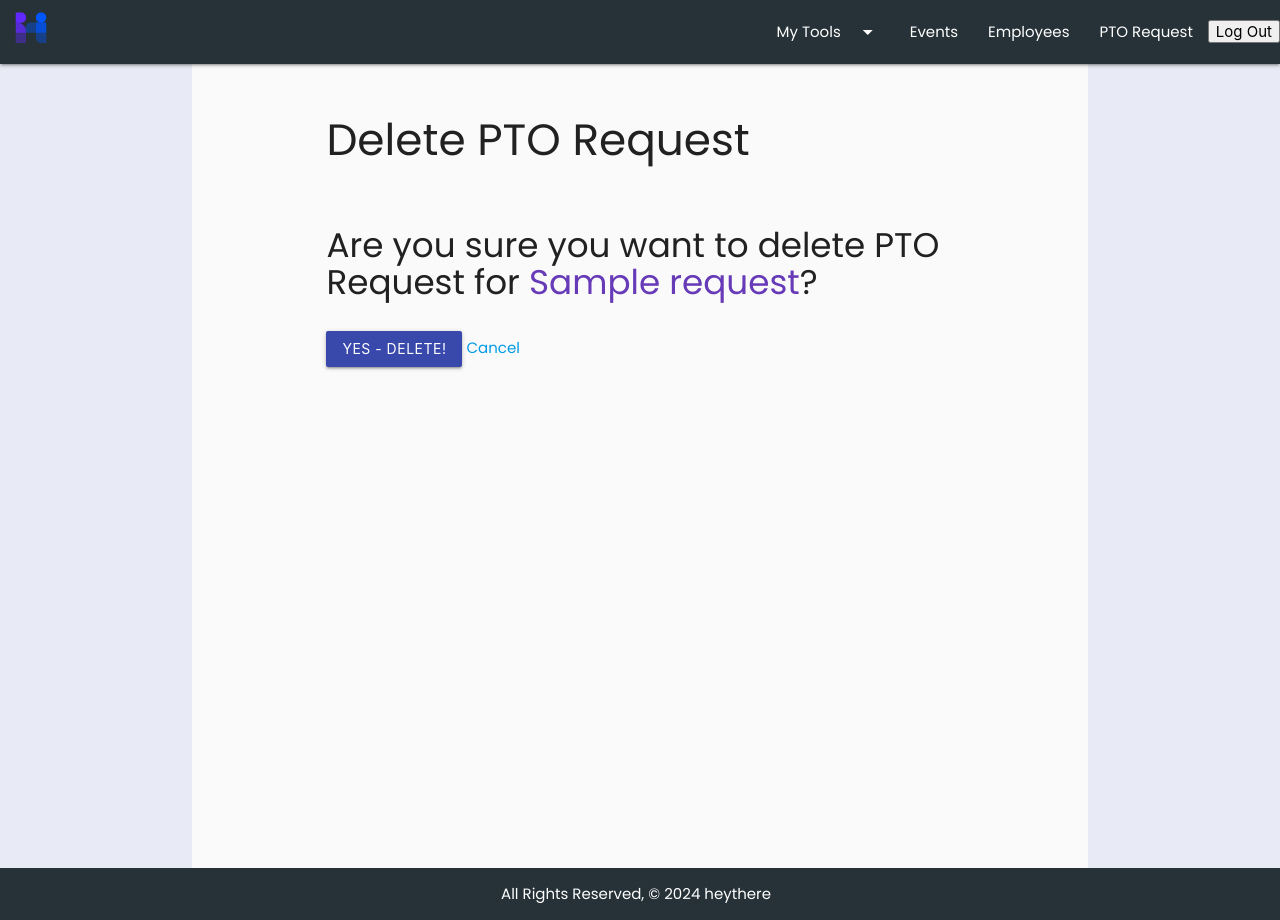
After one commit to milenap11/heythere, a Django app: page /pto_requests/1/delete/ in a window 1280 px wide. The commit adds this page. Run offline with Django 4.2, Linux system fonts and the light colour scheme; a user stored in the database is signed in; tables that the repository leaves empty hold one stand-in row (values such as "Sample post").

Commit message:
fixed pto request CRUD and routes

```diff
--- a/heythere/main_app/models.py
+++ b/heythere/main_app/models.py
@@ -100,6 +100,7 @@ class Employee(models.Model):
     birthdate = models.DateField()
     manager_id = models.IntegerField(default=0)
     attending_events = models.ManyToManyField(Event)
+    # pto_requested = models.ForeignKey(PTO_request, on_delete=models.CASCADE)
     user = models.OneToOneField(
         User,
         on_delete=models.CASCADE,
@@ -121,10 +122,17 @@ class PTO_request(models.Model):
     )
     start_date = models.DateField()
     end_date = models.DateField()
-    employee = models.ForeignKey(Employee, on_delete=models.CASCADE)
+    employee = models.OneToOneField(
+        Employee,
+        on_delete=models.CASCADE,
+        null=True
+    )
 
     def __str__(self):
         return f"STATUS {self.get_status_display()}: {self.employee} asked for time off from {self.start_date} to {self.end_date}"
+
+    def get_absolute_url(self):
+        return reverse('pto_requests_detail', kwargs={'pto_request_id': self.id})
 
     class Meta:
         ordering: ['-start_date']
--- a/heythere/main_app/templates/base.html
+++ b/heythere/main_app/templates/base.html
@@ -38,7 +38,7 @@
           <li><a class="dropdown-trigger" href="https://slack.com/workspace-signin" data-target="dropdown-menu">My Tools<i class="material-icons right">arrow_drop_down</i></a></li>
           <li><a href="{% url 'events_index' %}">Events</a></li>
           <li><a href="{% url 'index' %}">Employees</a></li>
-          <li><a href="{% url 'pto_request_index' %}">PTO Request</a></li>
+          <li><a href="{% url 'pto_requests_index' %}">PTO Request</a></li>
           <li>
             <form method="POST" action="{% url 'logout' %}">
               {% csrf_token %}
--- a/heythere/main_app/templates/events/index.html
+++ b/heythere/main_app/templates/events/index.html
@@ -32,11 +32,11 @@
 
 
       </div>
-        <div class="card-action">
-          <a href="{% url 'events_detail' event.id %}">View</a>
-        </div>
+      <div class="card-action">
+        <a href="{% url 'events_detail' event.id %}">View</a>
       </div>
     </div>
   </div>
+</div>
 {% endfor %}
 {% endblock %}
--- /dev/null
+++ b/heythere/main_app/templates/main_app/pto_request_confirm_delete.html
@@ -0,0 +1,19 @@
+{% extends 'base.html' %}
+
+{% block content %}
+<br>
+<div class="container">
+  <h3>Delete PTO Request</h3>
+  <br>
+  <h4>Are you sure you want to delete PTO Request for <span class="deep-purple-text">{{ object.employee_name }}</span>?</h4>
+
+  <form action="" method="POST">
+    {% csrf_token %}
+
+  <div class="section">
+    <input type="submit" value="Yes - Delete!" class="btn indigo darken-1">
+    <a href="{% url 'detail' pto_request.id %}">Cancel</a>
+  </form>
+  </div>
+</div>
+{% endblock %}
--- a/heythere/main_app/templates/pto_request/index.html
+++ b/heythere/main_app/templates/pto_request/index.html
@@ -1,7 +1,7 @@
 {% extends 'base.html' %}
 {% block content %}
 <br>
-<div class="center"> <a class="waves-effect waves-light btn indigo darken-1" href="{% url 'employees_create' %}">Add PTO Request</a></div>
+<div class="center"> <a class="waves-effect waves-light btn indigo darken-1" href="{% url 'pto_requests_create' %}">Add PTO Request</a></div>
 <br>
 <h3 class="container section">PTO Requests</h3>
 {% for pto_request in pto_requests %}
@@ -9,12 +9,13 @@
   <div class="card">
       <div class="card-content">
         <span class="card-title">PTO request for {{ pto_request.employee_name }}</span>
+        <p>Test: {{ pto_request.employee }}</p>
         <p>Status: {{ pto_request.status }}</p>
         <p>Start Date: {{ pto_request.start_date }}</p>
         <p>End Date: {{ pto_request.end_date }}</p>
       </div>
       <div class="card-action">
-      <a href="#">View</a>
+        <a href="{% url 'pto_requests_detail' pto_request.id %}">View</a>
       </div>
   </div>
 </div>
--- a/heythere/main_app/urls.py
+++ b/heythere/main_app/urls.py
@@ -15,6 +15,10 @@ urlpatterns = [
     path('employees/create/', views.EmployeeCreate.as_view(), name='employees_create'),
     path('employees/<int:pk>/update/', views.EmployeeUpdate.as_view(), name='employees_update'),
     path('employees/<int:pk>/delete/', views.EmployeeDelete.as_view(), name='employees_delete'),
-    path('pto_requests/', views.pto_request_index, name='pto_request_index'),
+    path('pto_requests/', views.pto_requests_index, name='pto_requests_index'),
+    path('pto_requests/<int:pto_request_id>', views.pto_requests_detail, name='pto_requests_detail'),
+    path('pto_requests/create/', views.PTOCreate.as_view(), name='pto_requests_create'),
+    path('pto_requests/<int:pk>/update/', views.PTOUpdate.as_view(), name='pto_requests_update'),
+    path('pto_requests/<int:pk>/delete/', views.PTODelete.as_view(), name='pto_requests_delete'),
     path('accounts/signup/', views.signup, name='signup'),
 ]
--- a/heythere/main_app/views.py
+++ b/heythere/main_app/views.py
@@ -74,11 +74,11 @@ def events_seed(request):
   })
 
 # Test pto_request objects
-pto_requests = [
-  {'employee_name': 'Milena', 'status': 'P', 'start_date': '2024-02-07', 'end_date': '2024-2-10', 'employee': 1},
-  {'employee_name': 'Jason', 'status': 'A', 'start_date': '2024-02-08', 'end_date': '2024-02-13', 'employee': 2},
-  {'employee_name': 'Jae', 'status': 'D', 'start_date': '2024-02-10', 'end_date': '2024-02-11', 'employee': 3},
-]
+# pto_requests = [
+#   {'employee_name': 'Milena', 'status': 'P', 'start_date': '2024-02-07', 'end_date': '2024-2-10', 'employee': 1},
+#   {'employee_name': 'Jason', 'status': 'A', 'start_date': '2024-02-08', 'end_date': '2024-02-13', 'employee': 2},
+#   {'employee_name': 'Jae', 'status': 'D', 'start_date': '2024-02-10', 'end_date': '2024-02-11', 'employee': 3},
+# ]
 
 # Events index view
 @login_required
@@ -101,12 +101,26 @@ def events_detail(request, event_id):
 
 # PTO Request index view
 @login_required
-def pto_request_index(request):
-  # pto_requests = PTO_request.objects.all()
+def pto_requests_index(request):
+  current_user = request.user
+  employee = Employee.objects.get(employee_email=current_user.email)
+  pto_requests = PTO_request.objects.all()
   # employee = Employee.objects.get(id = pto_requests.employee)
   return render(request, 'pto_request/index.html', {
     'pto_requests': pto_requests,
-    # 'employee': employee
+    'employee': employee
+  })
+
+# PTO Request detail view
+@login_required
+def pto_requests_detail(request, pto_request_id):
+  current_user = request.user
+  employee = Employee.objects.get(employee_email=current_user.email)
+  # employee = Employee.objects.get(id = pto_requests.employee)
+  pto_request = PTO_request.objects.get(id=pto_request_id)
+  return render(request, 'pto_request/detail.html', {
+    'pto_request': pto_request,
+    'employee': employee
   })
 
 # Employees index view
@@ -156,3 +170,18 @@ class EventUpdate(LoginRequiredMixin, UpdateView):
 class EventDelete(LoginRequiredMixin, DeleteView):
   model = Event
   success_url = '/events'
+
+class PTOCreate(LoginRequiredMixin, CreateView):
+  model = PTO_request
+  fields = ['employee_name', 'start_date', 'end_date']
+  def form_valid(self, form):
+    form.instance.user = self.request.user
+    return super().form_valid(form)
+
+class PTOUpdate(LoginRequiredMixin, UpdateView):
+  model = PTO_request
+  fields = ['employee_name', 'start_date', 'end_date']
+
+class PTODelete(LoginRequiredMixin, DeleteView):
+  model = PTO_request
+  success_url = '/pto_requests'
```
Also changed, not shown: heythere/main_app/templates/main_app/pto_request_form.html (added, +22 -0 lines), heythere/main_app/templates/pto_request/detail.html (+7 -7 lines), heythere/main_app/migrations/0013_alter_pto_request_employee.py (added).
